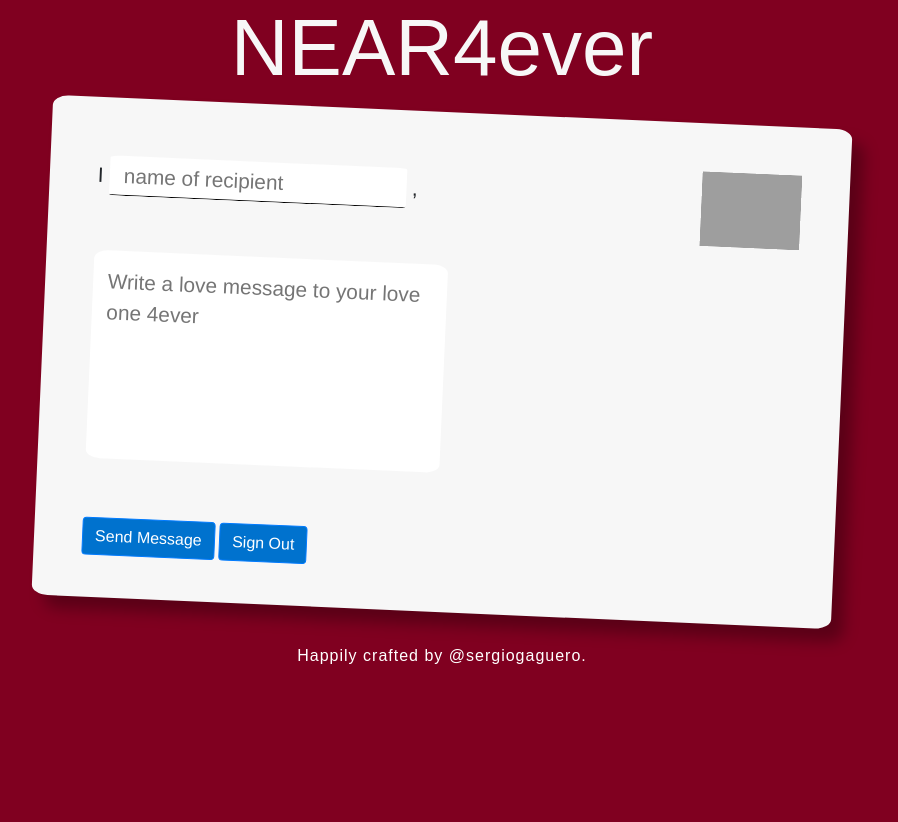
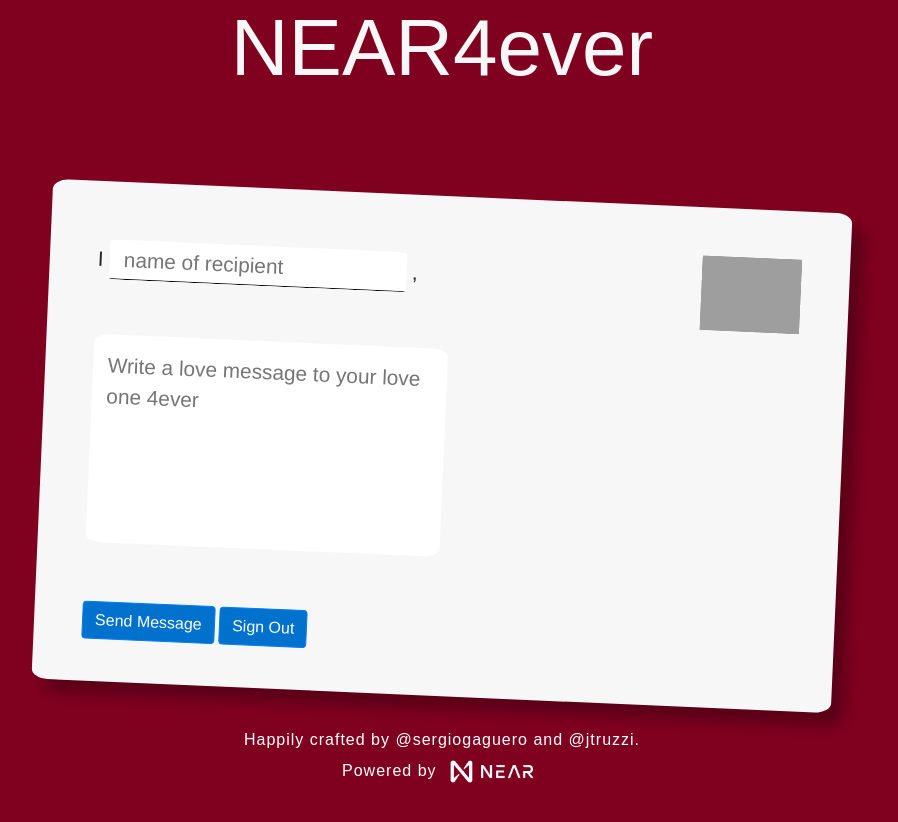
Before and after one commit to sergiogaguero/loveme4ever, a website built with Parcel: page src/index.html in a window 1280 px wide. Shown: the whole page, without its empty margins (198-1096 px from the left). Before the commit the page ends 800 px from the top, so only its background shows below. Built offline with nearby package versions, Linux system fonts and the light colour scheme; grey boxes are pictures that could not be loaded; what near-api-js would draw is missing.

Commit message:
Add near logo

```diff
--- a/src/index.html
+++ b/src/index.html
@@ -19,6 +19,7 @@
         height: 500px;
         background-color: #f7f7f7;
         margin: 0 auto;
+        margin-top: 100px;
         border-radius: 2%;
         display: flex;
         justify-content: space-between;
@@ -121,6 +122,10 @@
         border-bottom: 1px solid black;
       }
 
+      .near-logo {
+        width: 100px;
+      }
+
     </style>
       <title>Send a Love Letter!</title>
 
@@ -162,9 +167,9 @@
   </div>
 
   <footer>
-    <p>Happily crafted by @sergiogaguero.</p>
-
-
+    <p>Happily crafted by @sergiogaguero and @jtruzzi.</p>
+    <br />
+    <p>Powered by <img class="near-logo" src="near-logo.png" /></p>
   </footer>
   <script src="./main.js"></script>
 </body>
```
Also changed, not shown: src/near-logo.png (added), 1 other file.
